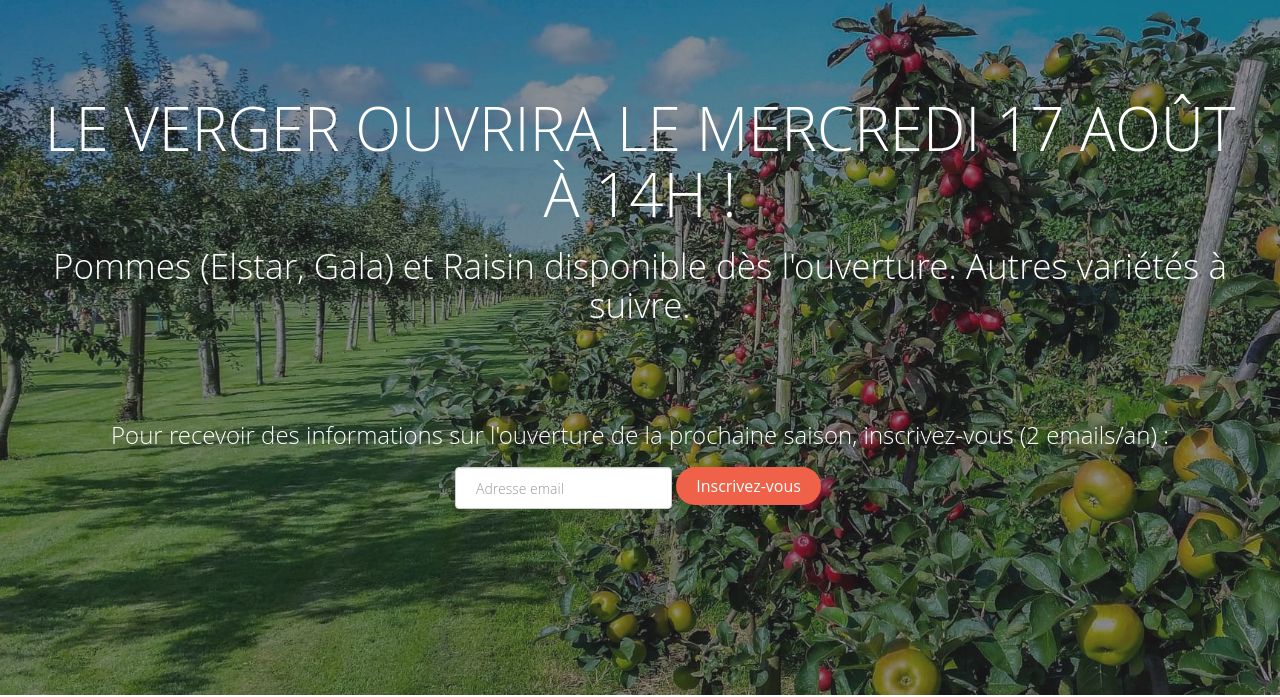
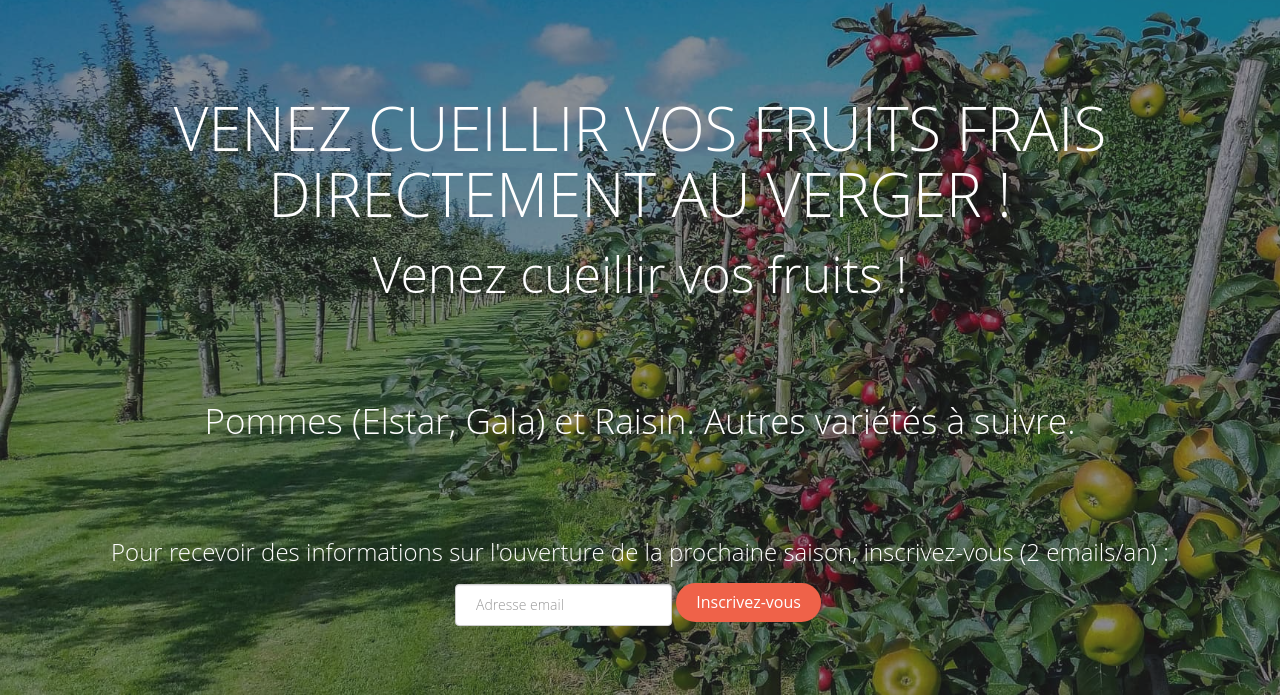
Before and after one commit to annebea/pomme-github-pages, a plain HTML site: page index.html in a window 1280 px wide. Shown: the part 105-802 px from the top of the page. Drawn offline with Linux system fonts and the light colour scheme; some packages are replaced by stand-ins of ours; files whose address does not match are found by name.

Commit message:
changement après ouverture

```diff
--- a/index.html
+++ b/index.html
@@ -112,13 +112,13 @@
 			<div class="fh5co-overlay"></div>
 			<div class="fh5co-cover text-center" data-stellar-background-ratio="0.5" style="background-image: url(images/home_page.jpg);">
 				<div class="desc animate-box">
-					<!-- <h2>Venez cueillir vos fruits frais directement au verger !</h2> -->
-          <h2>Le verger ouvrira le Mercredi 17 Août à 14h !</h2>
+					<h2>Venez cueillir vos fruits frais directement au verger !</h2>
+	  <!--<h2>Le verger ouvrira le Mercredi 17 Août à 14h !</h2> -->
           <!-- <h2>Merci à tous pour votre présence cette saison !</h2> -->
           <!-- <h2>Fin de la saison le 7 Novembre à 18h</h2> -->
           <!-- <h3 style="color: #fff ; font-weight: 300 ; font-size: 50px "> Fin de la saison le 7 Novembre </h3> -->
-          <!-- <h3 style="color: #fff ; font-weight: 300 ; font-size: 50px "> Venez cueillir vos fruits ! </h3> -->
-          <h3>Pommes (Elstar, Gala) et Raisin disponible dès l'ouverture. Autres variétés à suivre.</h3>
+          <h3 style="color: #fff ; font-weight: 300 ; font-size: 50px "> Venez cueillir vos fruits ! </h3>
+          <h3>Pommes (Elstar, Gala) et Raisin. Autres variétés à suivre.</h3>
           <h7>Pour recevoir des informations sur l'ouverture de la prochaine saison, inscrivez-vous (2 emails/an) : </h7>
 
 					<form style="margin-top: 15px" class="form-inline" role="form" action="//pombalade.us14.list-manage.com/subscribe/post?u=1669970cc3085fc1425f6d39d&amp;id=c063f81fd8" method="post" id="mc-embedded-subscribe-form" name="mc-embedded-subscribe-form">
@@ -250,7 +250,7 @@
 					              <p><i class="fa fa-mobile-phone"></i> 06 86 58 15 72</p>
 					              <p><i class="fa fa-envelope" aria-hidden="true"></i> contact@pombalade.fr</p>
 
-					           <h2>Horaires à partir du 17 Août</h2>
+					           <h2>Horaires</h2>
 					              <p class="horaires">Lundi : 14h-18h</p>
                         <p class="horaires">Mardi : fermé</p>
 					              <p class="horaires">Mercredi : 14h-18h</p>
```
